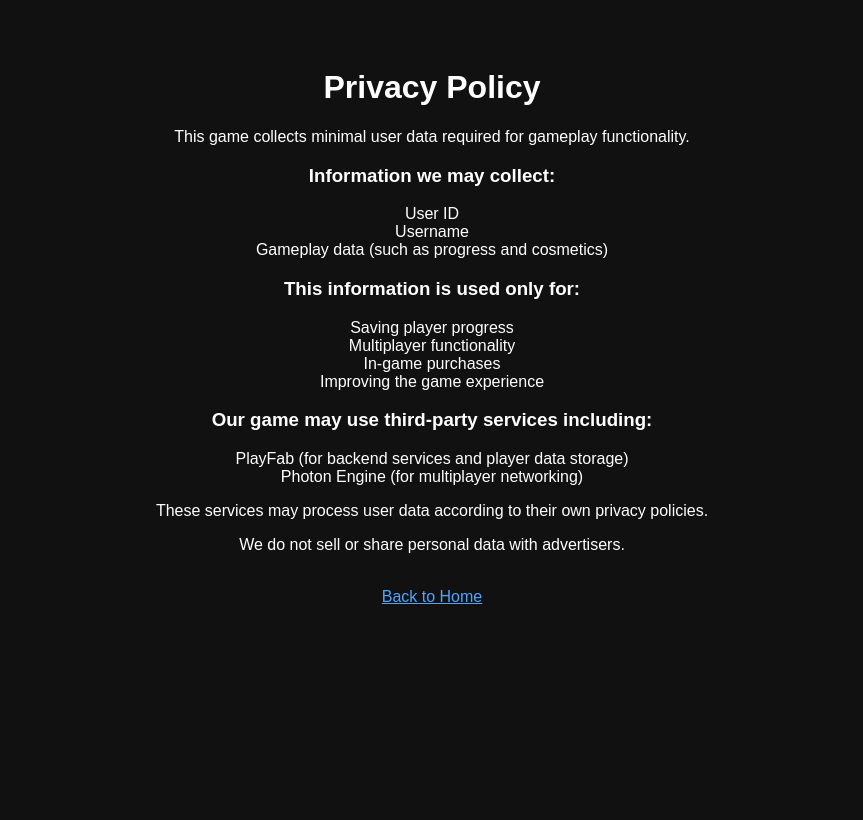
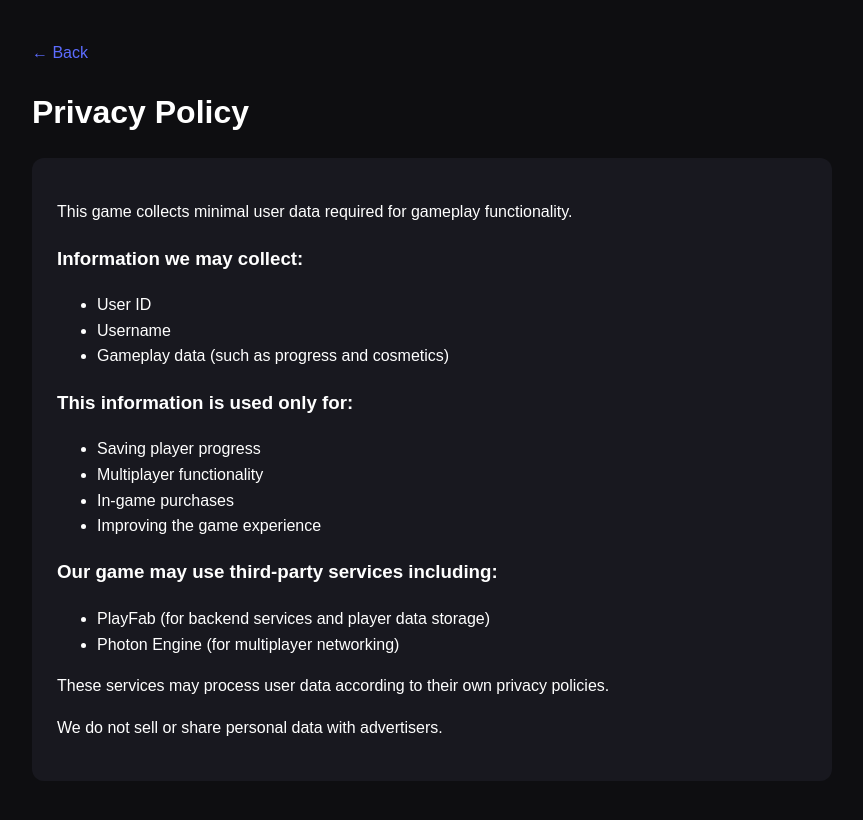
Before and after one commit to User3-ship-it/FlipONERSStuff, a plain HTML site: page privacy.html in a window 1280 px wide. Shown: the whole page, without its empty margins (208-1071 px from the left). Drawn offline with Linux system fonts and the light colour scheme.

Commit message:
Update privacy.html

```diff
--- a/privacy.html
+++ b/privacy.html
@@ -1,60 +1,82 @@
 <!DOCTYPE html>
-<html>
+<html lang="en">
 <head>
+
+<meta charset="UTF-8">
+<meta name="viewport" content="width=device-width, initial-scale=1.0">
+
 <title>Privacy Policy</title>
 
 <style>
+
 body{
-font-family: Arial;
-background:#111;
+background:#0e0e11;
 color:white;
-text-align:center;
+font-family:Arial;
 padding:40px;
+max-width:800px;
+margin:auto;
+line-height:1.6;
+}
+
+h1{
+margin-bottom:20px;
 }
 
 a{
-color:#4da6ff;
+color:#5c6cff;
+text-decoration:none;
 }
+
+.card{
+background:#18181f;
+padding:25px;
+border-radius:12px;
+}
+
 </style>
 
 </head>
 
 <body>
 
+<a href="index.html">← Back</a>
+
 <h1>Privacy Policy</h1>
+
+<div class="card">
 
 <p>This game collects minimal user data required for gameplay functionality.</p>
 
 <h3>Information we may collect:</h3>
 
-<p>
-User ID<br>
-Username<br>
-Gameplay data (such as progress and cosmetics)
-</p>
+<ul>
+<li>User ID</li>
+<li>Username</li>
+<li>Gameplay data (such as progress and cosmetics)</li>
+</ul>
 
 <h3>This information is used only for:</h3>
 
-<p>
-Saving player progress<br>
-Multiplayer functionality<br>
-In-game purchases<br>
-Improving the game experience
-</p>
+<ul>
+<li>Saving player progress</li>
+<li>Multiplayer functionality</li>
+<li>In-game purchases</li>
+<li>Improving the game experience</li>
+</ul>
 
 <h3>Our game may use third-party services including:</h3>
 
-<p>
-PlayFab (for backend services and player data storage)<br>
-Photon Engine (for multiplayer networking)
-</p>
+<ul>
+<li>PlayFab (for backend services and player data storage)</li>
+<li>Photon Engine (for multiplayer networking)</li>
+</ul>
 
 <p>These services may process user data according to their own privacy policies.</p>
 
 <p>We do not sell or share personal data with advertisers.</p>
 
-<br>
-<a href="index.html">Back to Home</a>
+</div>
 
 </body>
 </html>
```
